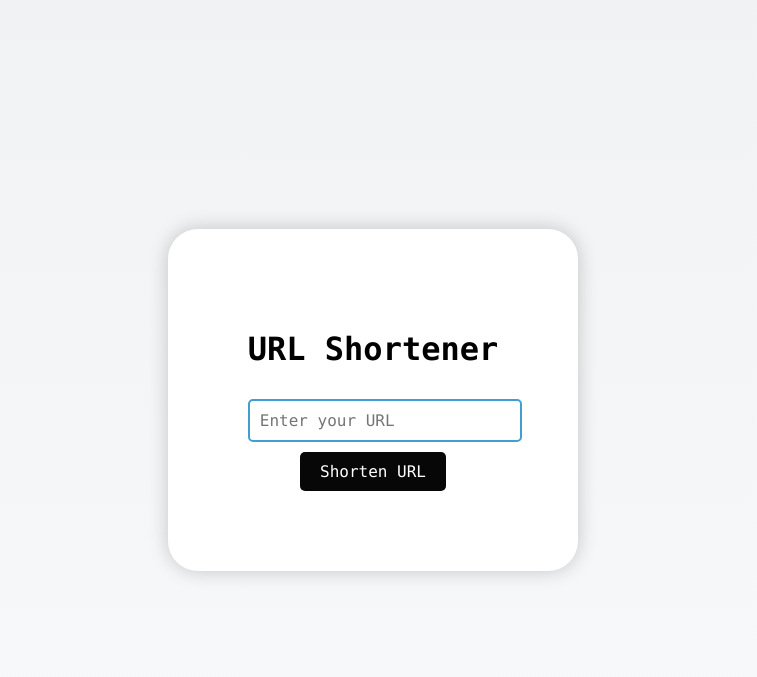
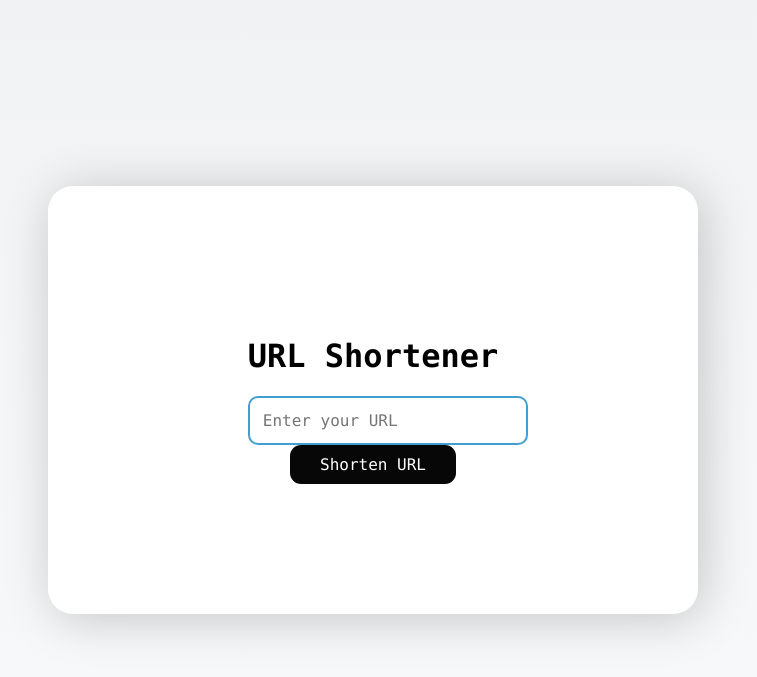
Before and after one commit to hudaifa-saleh/shortme, a Django app: page / in a window 1280 px wide. Shown: the top 677 px of the page, without its empty margins (267-1024 px from the left). Run offline with Django 4.2, Linux system fonts and the light colour scheme.

Commit message:
improving css

```diff
--- a/templates/base.html
+++ b/templates/base.html
@@ -17,9 +17,9 @@
 
         .form {
             background: #ffffff;
-            padding: 80px;
-            border-radius: 30px;
-            box-shadow: 0px 0px 20px rgba(0, 0, 0, 0.2);
+            padding: 130px 200px;
+            border-radius: 25px;
+            box-shadow: 5px 5px 50px rgba(0, 0, 0, 0.2);
             max-width: 500px; /* Adjust the max-width to make the box bigger */
             text-align: center;
         }
@@ -27,11 +27,11 @@
         .url-input {
             font-family: Menlo, sans-serif;
             width: 100%;
-            padding: 10px;
+            padding: 13px;
             font-size: 16px;
-            margin: 10px 0;
+            margin: 0px 0px;
             border: 2px solid #429ed0;
-            border-radius: 5px;
+            border-radius: 10px;
             outline: none;
         }
 
@@ -39,15 +39,15 @@
             font-family: Menlo, sans-serif;
             background: #070707;
             color: white;
-            padding: 10px 20px;
+            padding: 10px 30px;
             border: none;
             cursor: pointer;
             font-size: 16px;
-            border-radius: 5px;
+            border-radius: 11px;
         }
 
         .shorten-button:hover {
-            background-color: #2980b9;
+            background-color: #121313;
         }
     </style>
 </head>
```
